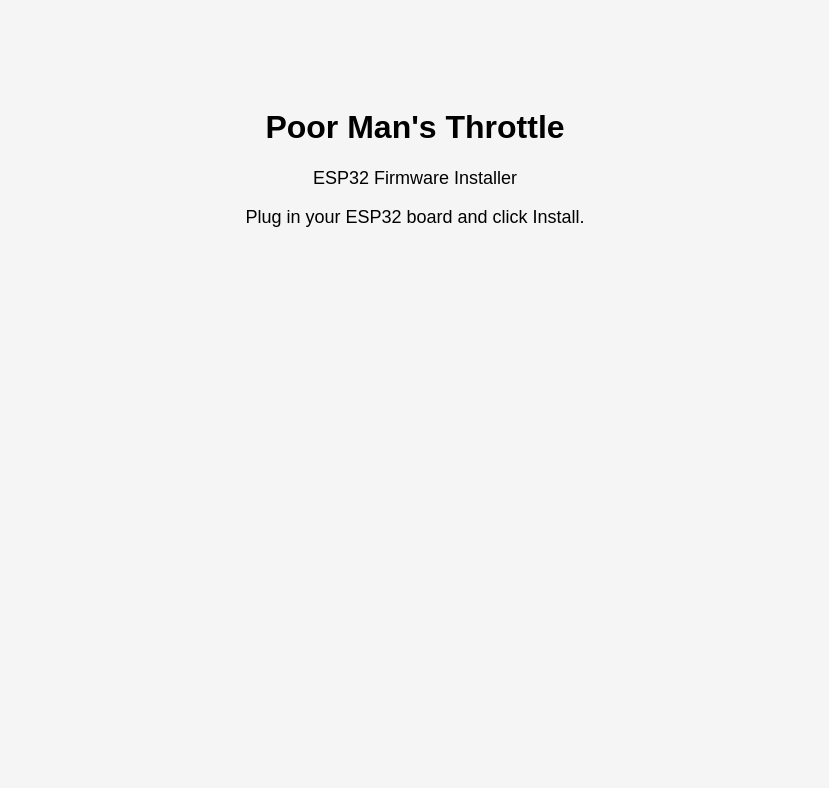
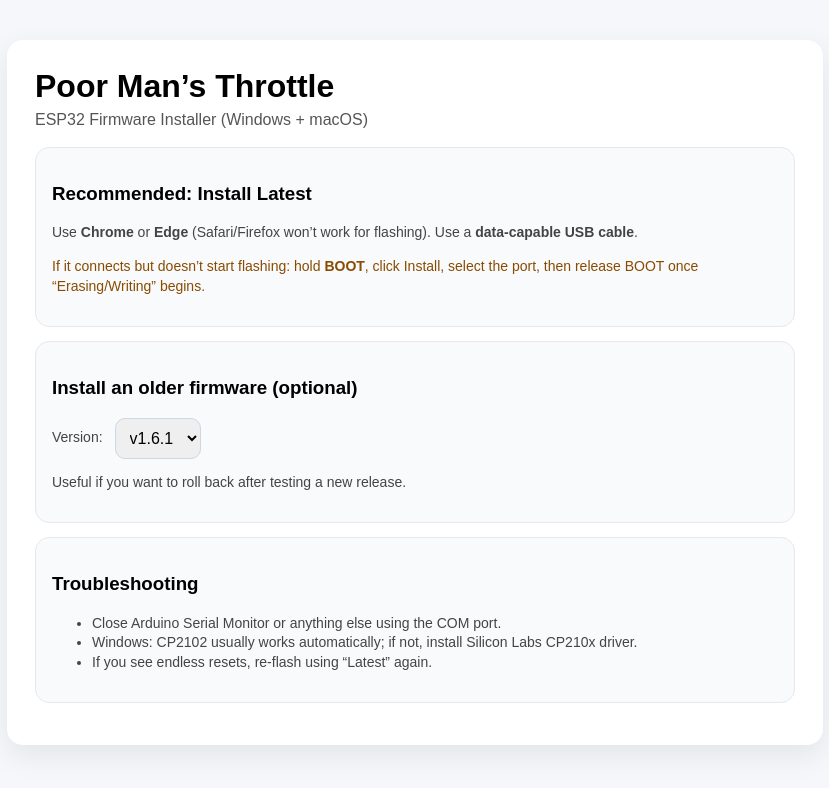
Before and after one commit to jamocle/PoorMansThrottle-DIY, a plain HTML site: page Installer/index.html in a window 1280 px wide. Shown: the whole page, without its empty margins (225-1054 px from the left). Drawn offline with Linux system fonts and the light colour scheme.

Commit message:
Beta Release

```diff
--- a/Installer/index.html
+++ b/Installer/index.html
@@ -5,31 +5,72 @@
   <title>Poor Man's Throttle Firmware Installer</title>
   <script type="module" src="https://unpkg.com/esp-web-tools@9/dist/web/install-button.js?module"></script>
   <style>
-    body {
-      font-family: Arial, sans-serif;
-      text-align: center;
-      padding-top: 80px;
-      background: #f5f5f5;
-    }
-    h1 {
-      font-size: 32px;
-    }
-    p {
-      font-size: 18px;
-    }
+    body { font-family: Arial, sans-serif; background:#f6f7fb; margin:0; }
+    .wrap { max-width: 760px; margin: 40px auto; background:#fff; border-radius: 16px; padding: 28px; box-shadow: 0 10px 30px rgba(0,0,0,.08); }
+    h1 { margin: 0 0 6px 0; }
+    .sub { color:#555; margin: 0 0 18px 0; }
+    .card { background:#f8fafc; border:1px solid #e6e8ee; border-radius: 14px; padding: 16px; margin: 14px 0; }
+    .row { display:flex; gap:12px; flex-wrap:wrap; align-items:center; }
+    select { padding:10px; border-radius:10px; border:1px solid #cfd6e4; font-size: 16px; }
+    .note { font-size: 14px; color:#444; line-height:1.4; }
+    code { background:#eef2ff; padding:2px 6px; border-radius:6px; }
+    .warn { color:#8a4b00; }
   </style>
 </head>
 
 <body>
+  <div class="wrap">
+    <h1>Poor Man’s Throttle</h1>
+    <p class="sub">ESP32 Firmware Installer (Windows + macOS)</p>
 
-<h1>Poor Man's Throttle</h1>
-<p>ESP32 Firmware Installer</p>
+    <div class="card">
+      <h3>Recommended: Install Latest</h3>
+      <p class="note">
+        Use <b>Chrome</b> or <b>Edge</b> (Safari/Firefox won’t work for flashing).
+        Use a <b>data-capable USB cable</b>.
+      </p>
 
-<esp-web-install-button
-  manifest="manifest.json">
-</esp-web-install-button>
+      <!-- Latest -->
+      <esp-web-install-button manifest="manifest-latest.json?v=1"></esp-web-install-button>
 
-<p>Plug in your ESP32 board and click Install.</p>
+      <p class="note warn">
+        If it connects but doesn’t start flashing: hold <b>BOOT</b>, click Install, select the port, then release BOOT once “Erasing/Writing” begins.
+      </p>
+    </div>
 
+    <div class="card">
+      <h3>Install an older firmware (optional)</h3>
+      <div class="row">
+        <label class="note" for="fwSel">Version:</label>
+        <select id="fwSel">
+          <option value="manifest-1.6.1.json">v1.6.1</option>
+          <!-- add more options as you publish versions -->
+        </select>
+
+        <esp-web-install-button id="olderBtn" manifest="manifest-1.6.1.json?v=1"></esp-web-install-button>
+      </div>
+      <p class="note">
+        Useful if you want to roll back after testing a new release.
+      </p>
+    </div>
+
+    <div class="card">
+      <h3>Troubleshooting</h3>
+      <ul class="note">
+        <li>Close Arduino Serial Monitor or anything else using the COM port.</li>
+        <li>Windows: CP2102 usually works automatically; if not, install Silicon Labs CP210x driver.</li>
+        <li>If you see endless resets, re-flash using “Latest” again.</li>
+      </ul>
+    </div>
+  </div>
+
+  <script>
+    // Make the "older firmware" button follow the dropdown
+    const sel = document.getElementById("fwSel");
+    const btn = document.getElementById("olderBtn");
+    sel.addEventListener("change", () => {
+      btn.setAttribute("manifest", sel.value + "?v=1");
+    });
+  </script>
 </body>
 </html>
```
Also changed, not shown: Installer/manifest-1.6.1.json (added, +15 -0 lines), Installer/manifest-latest.json (added, +15 -0 lines), Installer/manifest.json (deleted), 4 other files.
